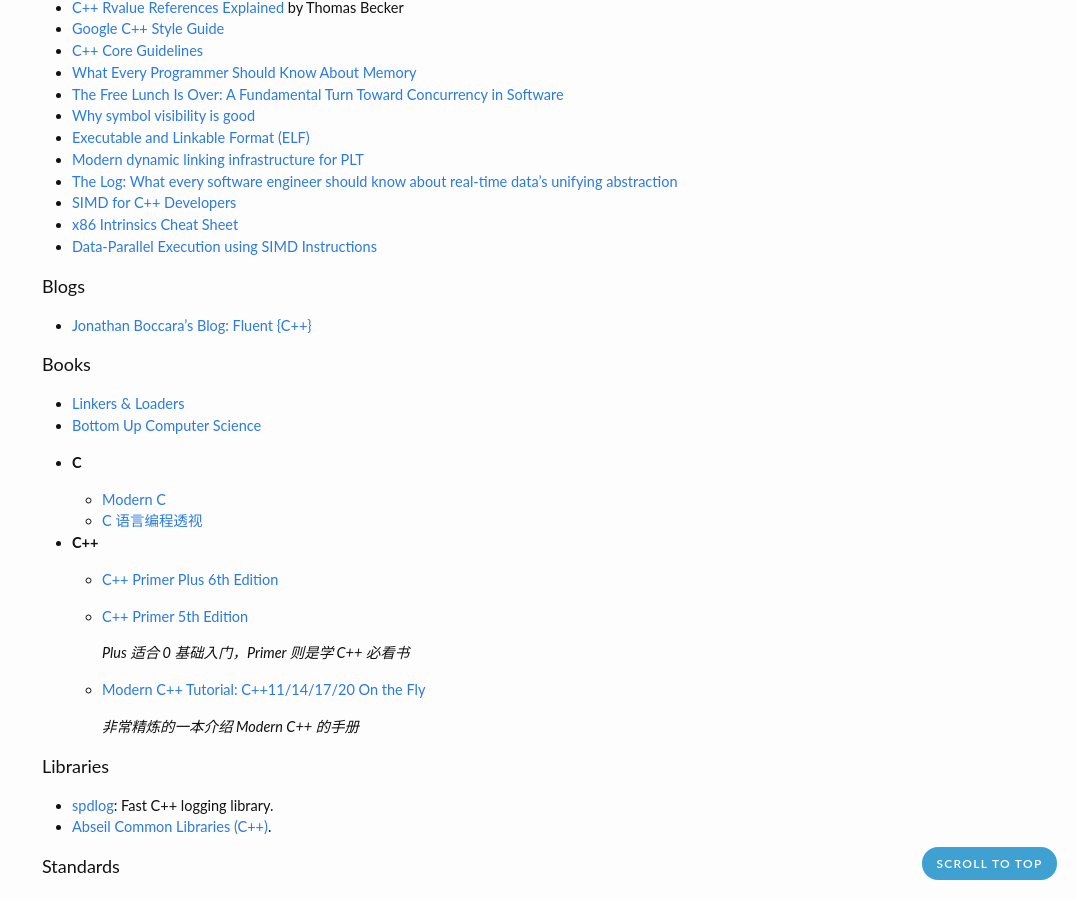
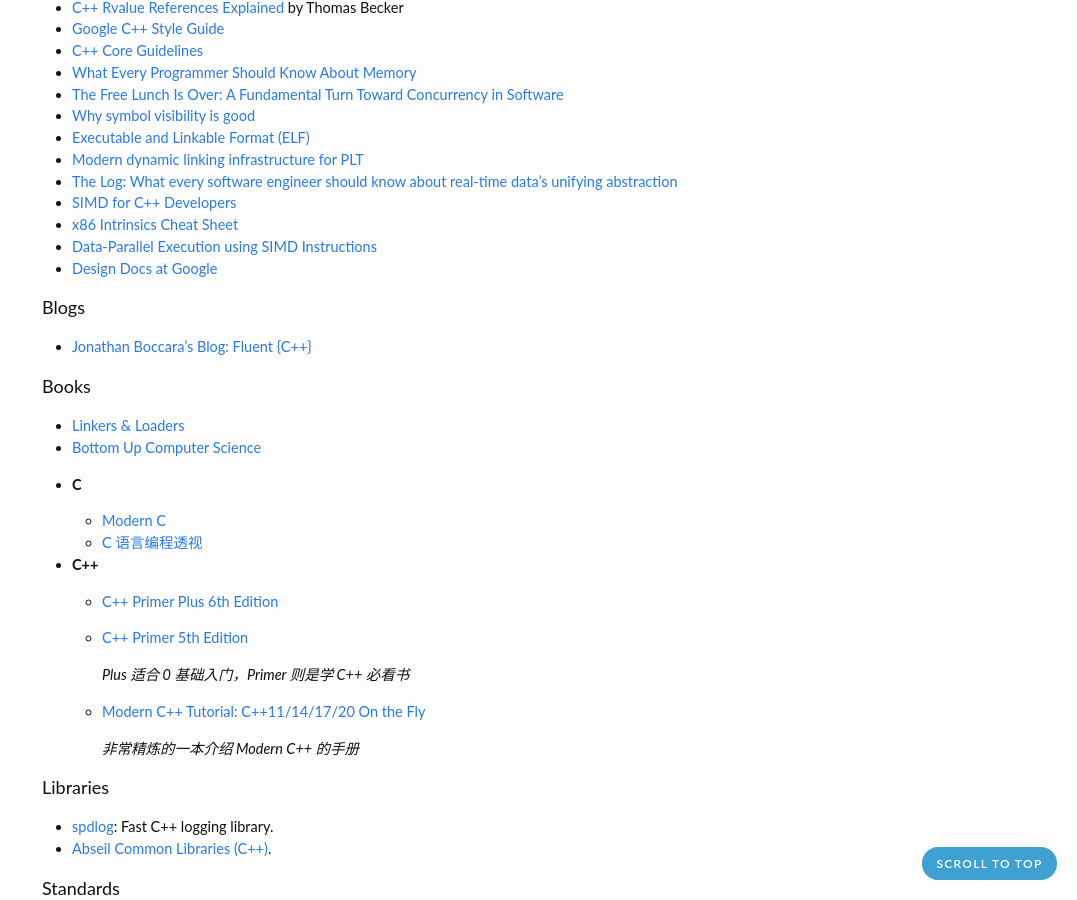
Before and after one commit to zhjwpku/zhjwpku.github.io, a Jekyll site: the page built from _posts/2019-10-07-cpp-learning-resources.md, in a window 1280 px wide and 900 px high, scrolled down 447 px. Shown: the whole window, without its empty margins (203-1280 px from the left). Built offline with Jekyll 4.4.1, drawn with Linux system fonts in a browser that asks for light colours; comment, search, counter and statistics services are not loaded.

Commit message:
Design Docs at Google
Signed-off-by: Junwang Zhao <zhjwpku@gmail.com>

```diff
--- a/_posts/2019-10-07-cpp-learning-resources.md
+++ b/_posts/2019-10-07-cpp-learning-resources.md
@@ -32,6 +32,7 @@
 - [SIMD for C++ Developers][simd]
 - [x86 Intrinsics Cheat Sheet][simd-cheat-sheet]
 - [Data-Parallel Execution using SIMD Instructions](https://db.in.tum.de/teaching/ws1819/dataprocessing/chapter2.pdf)
+- [Design Docs at Google][design-docs-at-google]
 
 <h4>Blogs</h4>
 
@@ -148,3 +149,4 @@
 [the-log]: https://engineering.linkedin.com/distributed-systems/log-what-every-software-engineer-should-know-about-real-time-datas-unifying
 [simd]: http://const.me/articles/simd/simd.pdf
 [simd-cheat-sheet]: assets/pdf/x86-intrin-cheatsheet-v2.1.pdf
+[design-docs-at-google]: https://www.industrialempathy.com/posts/design-docs-at-google/
```
